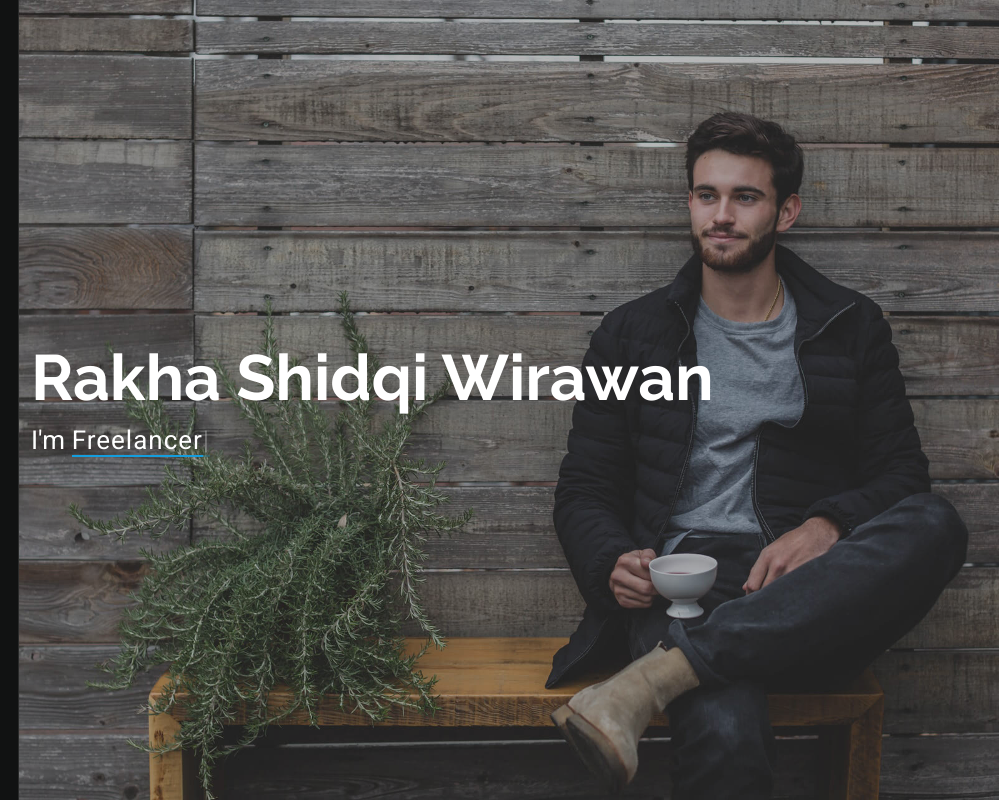
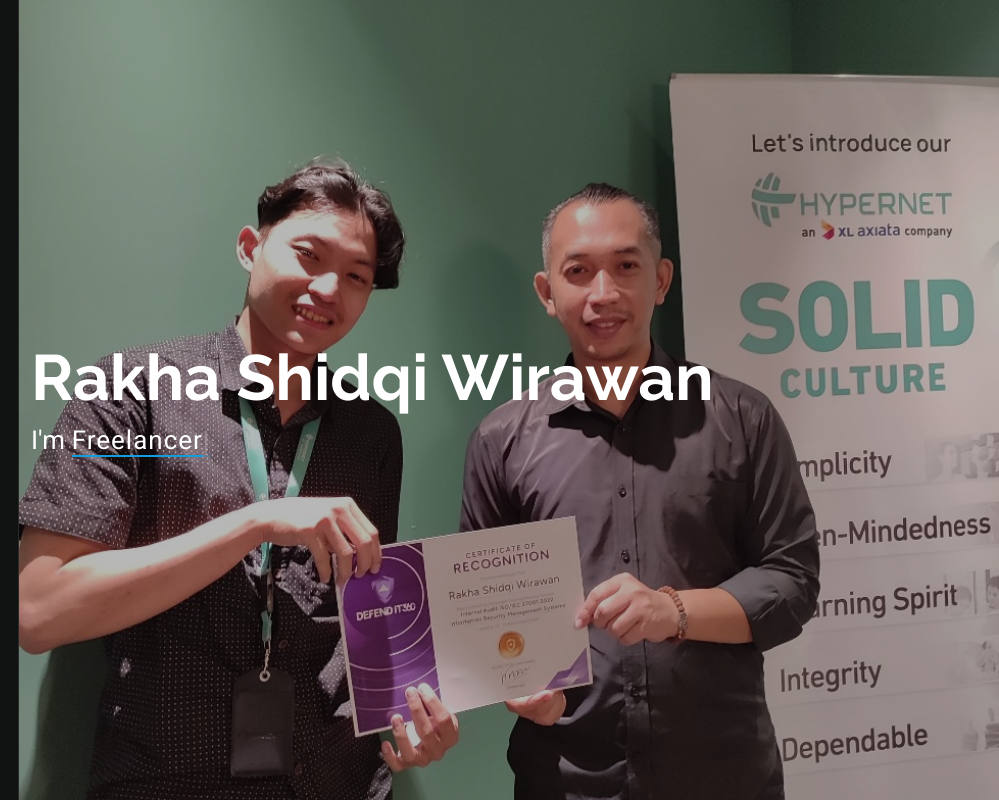
Before and after one commit to RakhaShidqi/Curriculum-Vitae, a plain HTML site: page index.html in a window 1280 px wide. Shown: the top 802 px of the page, 281-1280 px from the left. Drawn offline with Linux system fonts and the light colour scheme.

Commit message:
adding hero1.jpg and change image hero

```diff
--- a/index.html
+++ b/index.html
@@ -93,7 +93,7 @@
     <!-- Hero Section -->
     <section id="hero" class="hero section dark-background">
 
-      <img src="assets/img/hero-bg.jpg" alt="" data-aos="fade-in" class="">
+      <img src="assets/img/hero1.jpg" alt="" data-aos="fade-in" class="">
 
       <div class="container" data-aos="fade-up" data-aos-delay="100">
         <h2>Rakha Shidqi Wirawan</h2>
```
Also changed, not shown: assets/img/hero1.jpg (added).
